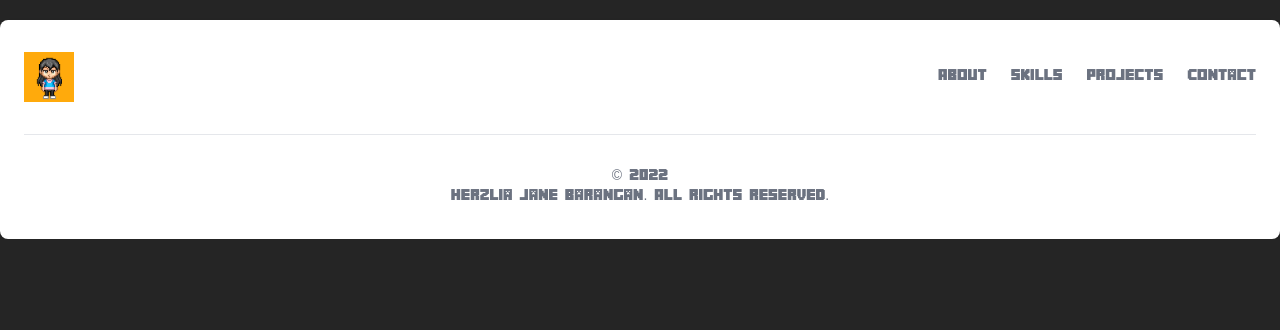
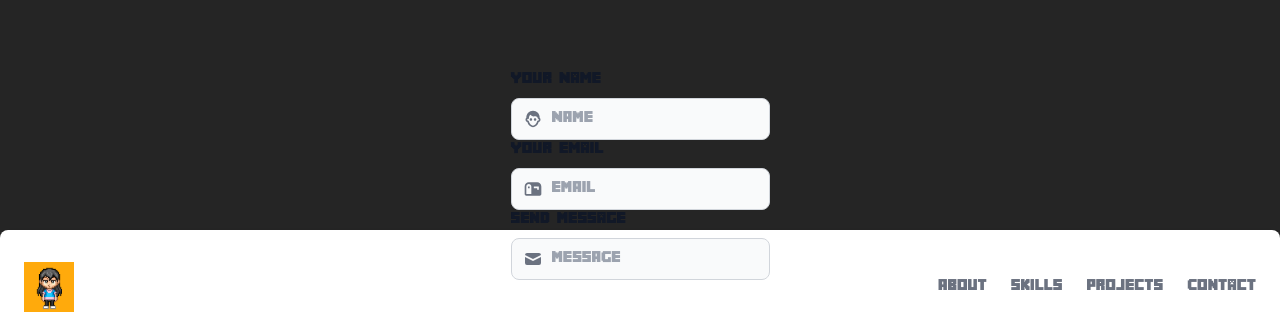
Before and after one commit to herzliyaaa/dev-portfolio, a React (Create React App) app: page / in a window 1280 px wide. Shown: the part 2731-3061 px from the top of the page. Before the commit the page ends 2970 px from the top, so only its background shows below. Built offline with nearby package versions, Linux system fonts and the light colour scheme.

Commit message:
feat: Add props for the contact component
Added props for the input and svg icons in contacts component. Added
bash script for future deployment of v2.0.

```diff
--- a/src/App.js
+++ b/src/App.js
@@ -5,6 +5,7 @@ import Container from "./components/Container.component";
 import Intro from "./components/Intro.component";
 import Parallax from "./sub-components/Parallax.sub-component";
 import About from "./components/About.component";
+import Contact from "./components/Contact.component";
 const SkillSet = React.lazy(() => import("./components/SkillSet.component"));
 const Project = React.lazy(() => import("./components/Projects.component"));
 const Experience = React.lazy(() =>
@@ -22,7 +23,7 @@ function App() {
       <Parallax>
         <Intro name={portfolio.name} />
       </Parallax>
-      <About/>
+      <About />
       <Parallax>
         <SkillSet />
       </Parallax>
@@ -32,6 +33,9 @@ function App() {
       <Parallax>
         <Experience />
       </Parallax>
+      <Parallax>
+        <Contact />
+      </Parallax>
       <Footer name={portfolio.name} />
     </Container>
   );
--- a/src/components/Contact.component.jsx
+++ b/src/components/Contact.component.jsx
@@ -1,32 +1,29 @@
+import Input from "../sub-components/Input.sub-component";
+
 const Contact = () => {
   return (
     <>
-      <label
-        for="email-address-icon"
-        class="block mb-2 text-sm font-medium text-gray-900 dark:text-gray-300"
-      >
-        Your Email
-      </label>
-      <div class="relative">
-        <div class="flex absolute inset-y-0 left-0 items-center pl-3 pointer-events-none">
-          <svg
-            aria-hidden="true"
-            class="w-5 h-5 text-gray-500 dark:text-gray-400"
-            fill="currentColor"
-            viewBox="0 0 20 20"
-            xmlns="http://www.w3.org/2000/svg"
-          >
-            <path d="M2.003 5.884L10 9.882l7.997-3.998A2 2 0 0016 4H4a2 2 0 00-1.997 1.884z"></path>
-            <path d="M18 8.118l-8 4-8-4V14a2 2 0 002 2h12a2 2 0 002-2V8.118z"></path>
-          </svg>
-        </div>
-        <input
-          type="text"
-          id="email-address-icon"
-          class="bg-gray-50 border border-gray-300 text-gray-900 text-sm rounded-lg focus:ring-blue-500 focus:border-blue-500 block w-full pl-10 p-2.5  dark:bg-gray-700 dark:border-gray-600 dark:placeholder-gray-400 dark:text-white dark:focus:ring-blue-500 dark:focus:border-blue-500"
-          placeholder="name@flowbite.com"
-        />
-      </div>
+      <Input
+        id="contact-name"
+        type="text"
+        placeholder="NAME"
+        label="Your Name"
+        svg="person"
+      />
+      <Input
+        id="contact-email"
+        type="text"
+        placeholder="EMAIL"
+        label="Your Email"
+        svg="email"
+      />
+      <Input
+        id="contact-message"
+        type="text"
+        placeholder="MESSAGE"
+        label="Send Message"
+        svg="message"
+      />
     </>
   );
 };
--- a/src/sub-components/Input.sub-component.jsx
+++ b/src/sub-components/Input.sub-component.jsx
@@ -1,30 +1,23 @@
+import SVGIcon from "./SVGIcon.sub-component";
 const Input = (props) => {
+  const { label, labelFor, type, id, placeholder, svg } = props;
   return (
     <>
       <label
-        for="email-address-icon"
+        for={labelFor}
         class="block mb-2 text-sm font-medium text-gray-900 dark:text-gray-300"
       >
-        Your Email
+        {label}
       </label>
       <div class="relative">
         <div class="flex absolute inset-y-0 left-0 items-center pl-3 pointer-events-none">
-          <svg
-            aria-hidden="true"
-            class="w-5 h-5 text-gray-500 dark:text-gray-400"
-            fill="currentColor"
-            viewBox="0 0 20 20"
-            xmlns="http://www.w3.org/2000/svg"
-          >
-            <path d="M2.003 5.884L10 9.882l7.997-3.998A2 2 0 0016 4H4a2 2 0 00-1.997 1.884z"></path>
-            <path d="M18 8.118l-8 4-8-4V14a2 2 0 002 2h12a2 2 0 002-2V8.118z"></path>
-          </svg>
+          <SVGIcon name={svg} />
         </div>
         <input
-          type="text"
-          id="email-address-icon"
+          type={type}
+          id={id}
           class="bg-gray-50 border border-gray-300 text-gray-900 text-sm rounded-lg focus:ring-blue-500 focus:border-blue-500 block w-full pl-10 p-2.5  dark:bg-gray-700 dark:border-gray-600 dark:placeholder-gray-400 dark:text-white dark:focus:ring-blue-500 dark:focus:border-blue-500"
-          placeholder="name@flowbite.com"
+          placeholder={placeholder}
         />
       </div>
     </>
--- /dev/null
+++ b/src/sub-components/SVGIcon.sub-component.js
@@ -0,0 +1,51 @@
+const getViewBox = (name) => {
+  switch (name) {
+    case "message":
+      return "0 0 20 20";
+    case "person":
+      return "0 0 24 24";
+    case "email":
+      return "0 0 24 24";
+    default:
+      return "";
+  }
+};
+
+const getPath = (name) => {
+  switch (name) {
+    case "message":
+      return (
+        <>
+          <path d="M2.003 5.884L10 9.882l7.997-3.998A2 2 0 0016 4H4a2 2 0 00-1.997 1.884z"></path>
+          <path d="M18 8.118l-8 4-8-4V14a2 2 0 002 2h12a2 2 0 002-2V8.118z"></path>
+        </>
+      );
+    case "person":
+      return (
+        <path d="M 12 2 C 9.800781 2 7.6875 2.804688 6.1875 4.40625 C 4.789063 5.90625 4 7.898438 4 10 L 4 10.40625 C 3 11.207031 3 12.507813 3 12.90625 C 3 14.207031 3.988281 15.289063 5.1875 15.6875 C 6.1875 19.585938 9.398438 21.90625 12 21.90625 C 14.601563 21.90625 17.8125 19.585938 18.8125 15.6875 C 20.011719 15.386719 21 14.300781 21 13 C 21 12.5 21 11.300781 20 10.5 L 20 10.09375 C 20 7.992188 19.210938 6 17.8125 4.5 C 16.3125 2.800781 14.199219 2 12 2 Z M 9 7 C 12.5 11.5 15.601563 5.894531 18 11.59375 C 18 11.59375 19.199219 11.898438 19 13 C 18.800781 14.398438 17.1875 14.09375 17.1875 14.09375 L 17 14.8125 C 16.300781 18.210938 13.601563 20 12 20 C 10.398438 20 7.699219 18.210938 7 14.8125 L 6.90625 14.09375 C 6.90625 14.09375 5.09375 14.199219 5.09375 13 C 5.09375 11.699219 6.09375 11.59375 6.09375 11.59375 L 7 12 C 7 9.898438 7.800781 7.5 9 7 Z M 9.5 11 C 8.671875 11 8 11.671875 8 12.5 C 8 13.328125 8.671875 14 9.5 14 C 10.328125 14 11 13.328125 11 12.5 C 11 11.671875 10.328125 11 9.5 11 Z M 14.5 11 C 13.671875 11 13 11.671875 13 12.5 C 13 13.328125 13.671875 14 14.5 14 C 15.328125 14 16 13.328125 16 12.5 C 16 11.671875 15.328125 11 14.5 11 Z"></path>
+      );
+    case "email":
+      return (
+        <path d="M 7 4 C 4.2504839 4 2 6.2504839 2 9 L 2 18 C 2 19.093063 2.9069372 20 4 20 L 10 20 L 20 20 C 21.105 20 22 19.105 22 18 L 22 9 C 22 6.239 19.761 4 17 4 L 7 4 z M 7 6 C 8.657 6 10 7.343 10 9 L 10 18 L 4 18 L 4 9 C 4 7.3315161 5.3315161 6 7 6 z M 6 9 L 6 11 L 8 11 L 8 9 L 6 9 z M 13 9 L 19 9 L 19 13 L 17 13 L 17 11 L 13 11 L 13 9 z"></path>
+      );
+    default:
+      return <path></path>;
+  }
+};
+
+const SVGIcon = (props) => {
+  const { viewBox, name } = props;
+  return (
+    <svg
+      aria-hidden="true"
+      class="w-5 h-5 text-gray-500 dark:text-gray-400"
+      fill="currentColor"
+      viewBox={viewBox || getViewBox(name)}
+      xmlns="http://www.w3.org/2000/svg"
+    >
+      {getPath(name)}
+    </svg>
+  );
+};
+
+export default SVGIcon;
```
Also changed, not shown: 1 other file (tests, documents, lock files or other folders).
